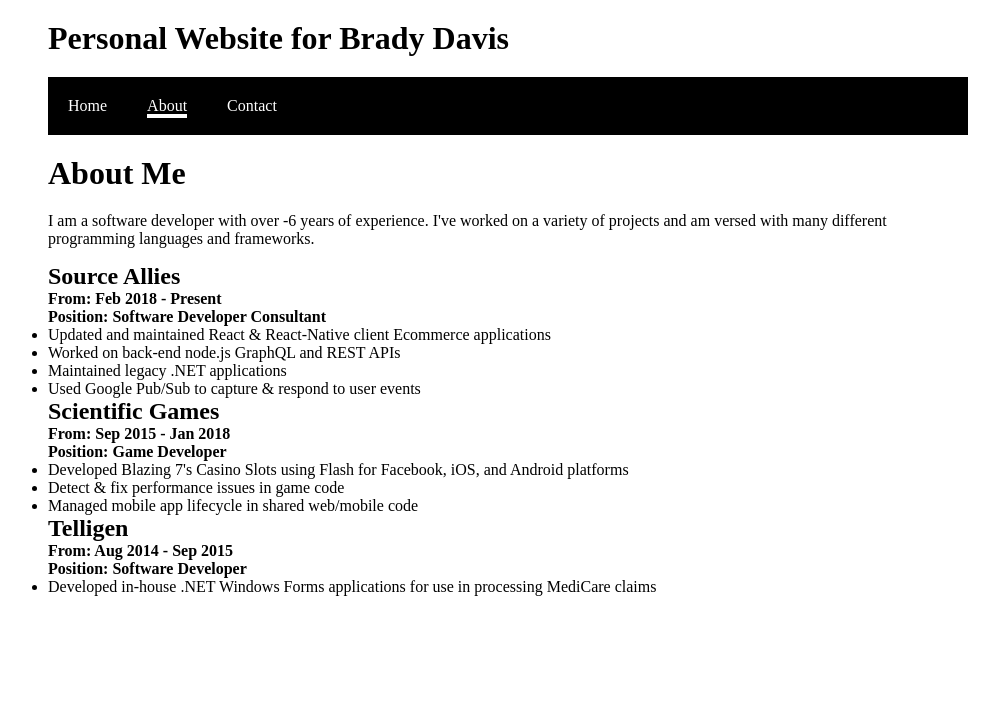
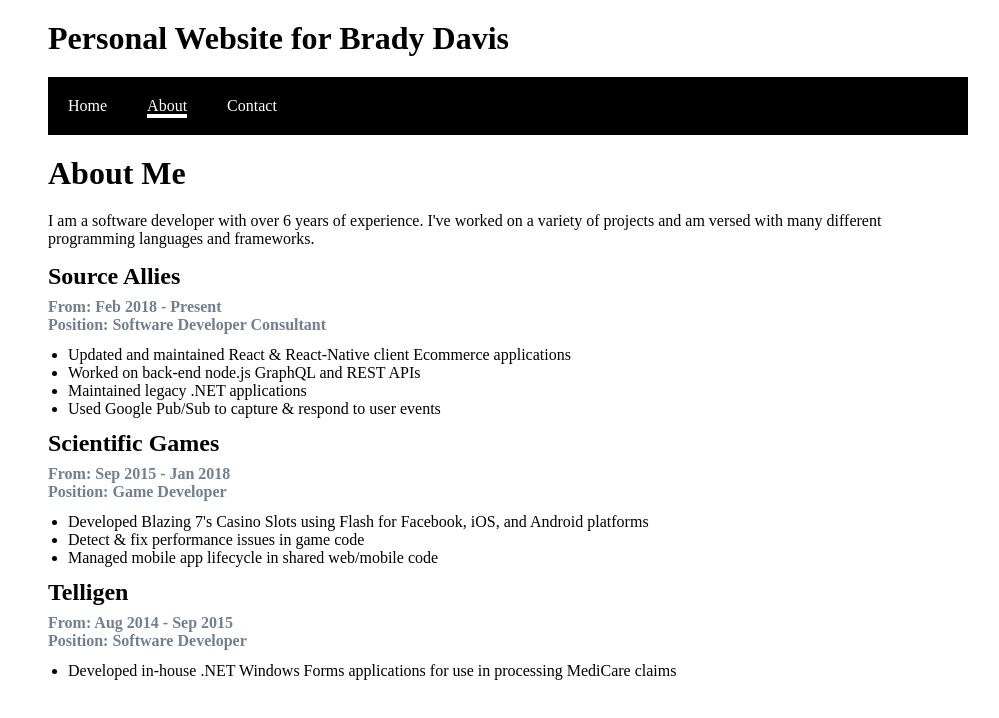
Before and after one commit to BradyDavis-Shellz/personal-site, a React (Create React App) app: page /about in a window 1280 px wide. Shown: the top 718 px of the page, without its empty margins (132-1131 px from the left). Built offline with nearby package versions, Linux system fonts and the light colour scheme.

Commit message:
Adding styled components

```diff
--- a/package.json
+++ b/package.json
@@ -13,6 +13,7 @@
     "react-router": "^5.2.1",
     "react-router-dom": "^5.3.0",
     "react-scripts": "4.0.3",
+    "styled-components": "^5.3.1",
     "web-vitals": "^1.0.1"
   },
   "scripts": {
@@ -30,7 +31,7 @@
     "extends": [
       "get-off-my-lawn"
     ],
-    "rules" : {
+    "rules": {
       "node/no-unpublished-import": "off"
     }
   },
@@ -51,5 +52,8 @@
     "chance": "^1.1.8",
     "eslint": "^7.32.0",
     "eslint-config-get-off-my-lawn": "^6.0.3"
+  },
+  "resolutions": {
+    "styled-components": "^5"
   }
 }
--- a/src/client/components/about/previous-work-experience.js
+++ b/src/client/components/about/previous-work-experience.js
@@ -1,4 +1,22 @@
 import React from 'react';
+import styled from 'styled-components';
+
+const ExperienceItem = styled.div`
+    margin-bottom: 12px;
+`;
+
+const CompanyName = styled.h2`
+    margin-bottom: 8px;
+`;
+
+const SubHeading = styled.div`
+    color: SlateGray;
+`;
+
+const ResponsibilitiesList = styled.ul`
+    margin-top: 12px;
+    margin-left: 20px
+`;
 
 const previousWorkExperienceList = [
     {
@@ -39,19 +57,19 @@
 const PreviousWorkExperience = () => (
     <div>
         {previousWorkExperienceList.map((item, itemIndex) =>
-            <div
+            <ExperienceItem
                 key={`item-${itemIndex}`}
             >
-                <h2>
+                <CompanyName>
                     {item.name}
-                </h2>
-                <div>
+                </CompanyName>
+                <SubHeading>
                     <strong>{`From: ${item.dates}`}</strong>
-                </div>
-                <div>
+                </SubHeading>
+                <SubHeading>
                     <strong>{`Position: ${item.position}`}</strong>
-                </div>
-                <ul>
+                </SubHeading>
+                <ResponsibilitiesList>
                     {item.responsibilities.map((listItem, listIndex) =>
                         <li
                             key={`list-${itemIndex}-${listIndex}`}
@@ -59,8 +77,8 @@
                             {listItem}
                         </li>
                     )}
-                </ul>
-            </div>
+                </ResponsibilitiesList>
+            </ExperienceItem>
         )}
     </div>
 );
--- a/src/client/utils/about-me-helpers.js
+++ b/src/client/utils/about-me-helpers.js
@@ -2,4 +2,4 @@
 
 const startDate = new Date(2015, 9);
 
-export const getYearsActive = () => differenceInCalendarYears(startDate, Date.now());
+export const getYearsActive = () => differenceInCalendarYears(Date.now(), startDate);
```
Also changed, not shown: 1 other file (tests, documents, lock files or other folders).
